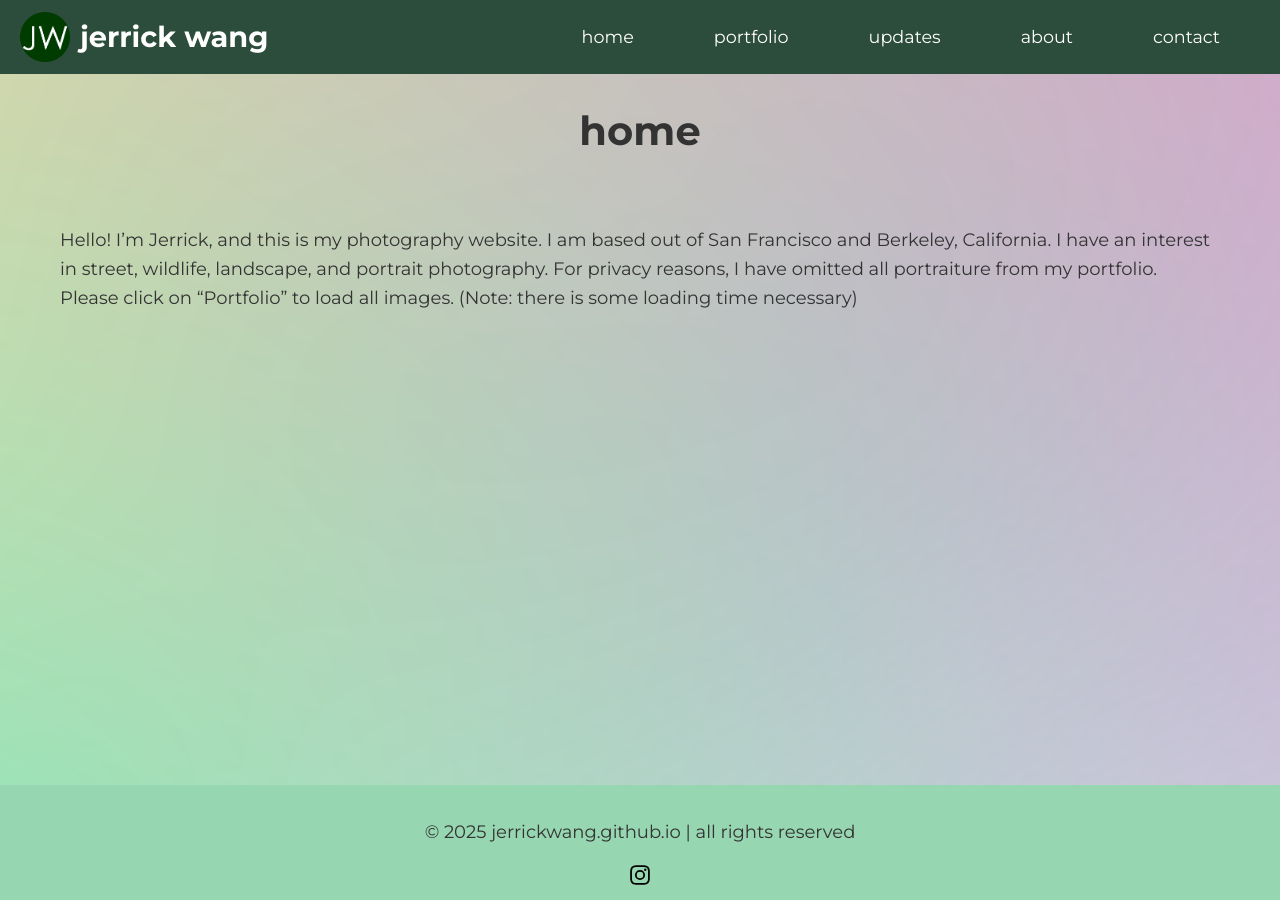
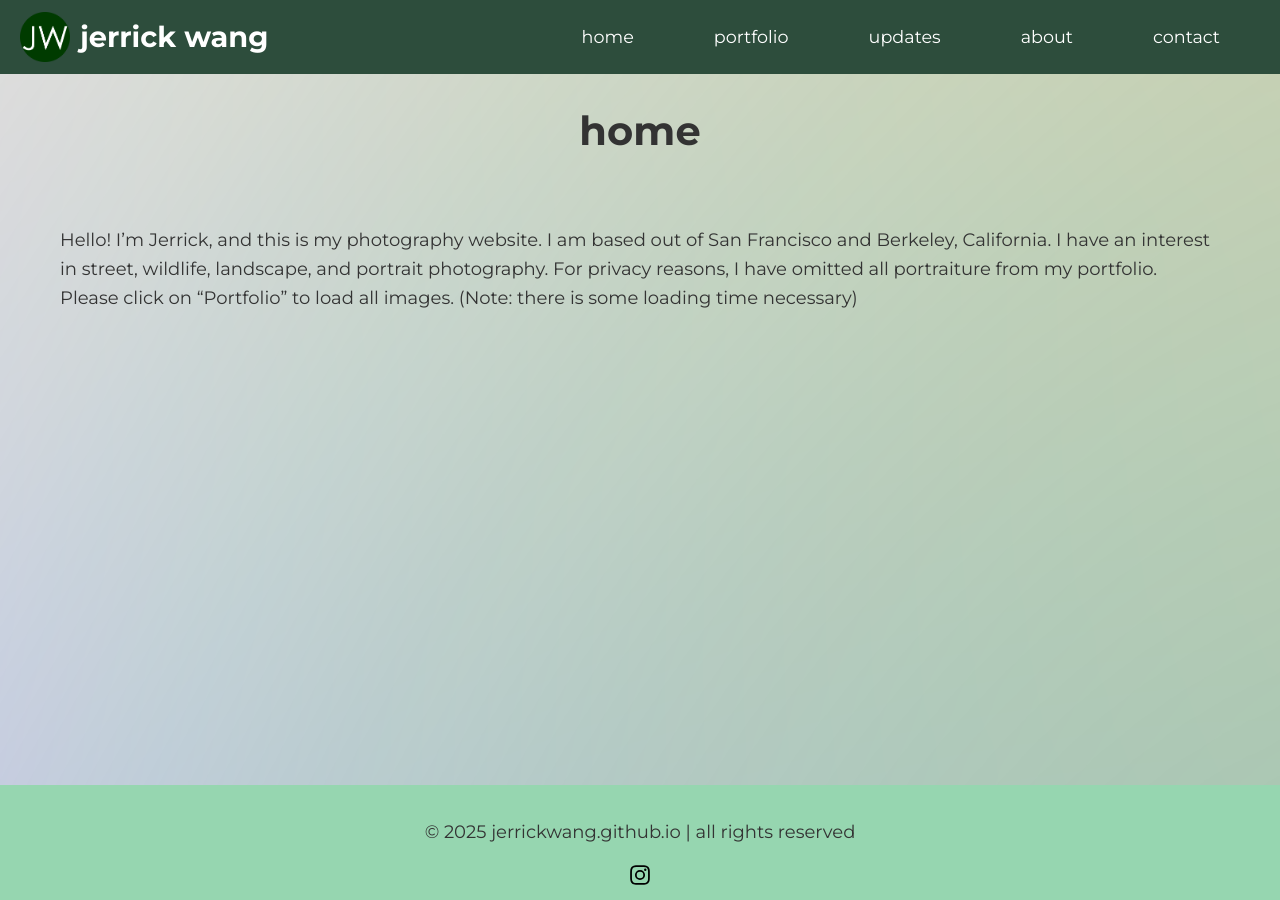
Before and after one commit to jerrickwang/jerrickwang.github.io, a Jekyll site: the page built from index.md, in a window 1280 px wide. Built offline with Jekyll 4.4.1, drawn with Linux system fonts in a browser that asks for light colours.

Commit message:
Update style.css

```diff
--- a/assets/css/style.css
+++ b/assets/css/style.css
@@ -24,17 +24,23 @@
   width: 300%;
   height: 300%;
   background:
-    radial-gradient(circle at 100% 0%, rgba(255, 0, 150, 0.4), transparent 50%),
-    radial-gradient(circle at 75% 25%, rgba(0, 255, 200, 0.3), transparent 50%),
-    radial-gradient(circle at 50% 0%, rgba(255, 200, 0, 0.35), transparent 50%),
-    radial-gradient(circle at 25% 75%, rgba(0, 150, 255, 0.4), transparent 50%),
-    radial-gradient(circle at 0% 100%, rgba(200, 0, 255, 0.35), transparent 50%),
-    radial-gradient(circle at 50% 100%, rgba(255, 100, 0, 0.4), transparent 50%),
-    radial-gradient(circle at 50% 50%, rgba(0, 255, 100, 0.35), transparent 50%);
-  filter: blur(80px);
+    radial-gradient(circle at 100% 0%, rgba(255, 0, 150, 0.25), transparent 70%),
+    radial-gradient(circle at 75% 25%, rgba(0, 255, 200, 0.2), transparent 70%),
+    radial-gradient(circle at 50% 0%, rgba(255, 200, 0, 0.25), transparent 70%),
+    radial-gradient(circle at 25% 75%, rgba(0, 150, 255, 0.25), transparent 70%),
+    radial-gradient(circle at 0% 100%, rgba(200, 0, 255, 0.25), transparent 70%),
+    radial-gradient(circle at 50% 100%, rgba(255, 100, 0, 0.25), transparent 70%),
+    radial-gradient(circle at 50% 50%, rgba(0, 255, 100, 0.25), transparent 70%);
+  filter: blur(100px);
   z-index: -1;
-  animation: ambient-move 6s ease-in-out infinite alternate;
+  animation: ambient-move 20s ease-in-out infinite alternate;
 }
+
+@keyframes ambient-move {
+  0%   { transform: translate(0, 0) scale(1); }
+  100% { transform: translate(-5%, -5%) scale(1.1); }
+}
+
 
 
 @keyframes ambient-move {
```
